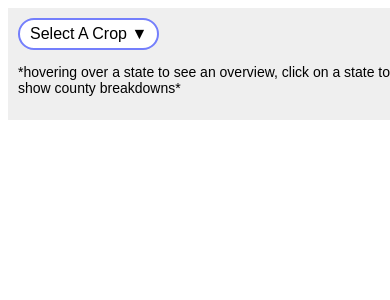
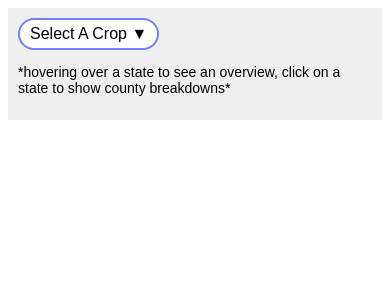
Before and after one commit to Markweese/indigo-api, a Flask app: page / in a window 390 px wide. Shown: the top 300 px of the page. Run offline with Flask 2, Linux system fonts and the light colour scheme; parts of the project's set-up code (start-up, migrations or seed data) failed here and were passed over; some libraries are stand-ins or nearby versions.

Commit message:
fix window sizing

```diff
--- a/app/templates/index.html
+++ b/app/templates/index.html
@@ -7,7 +7,7 @@
       }
 
       .filters {
-        width: 100% !important;
+        width: initial !important;
       }
 
       .info-box {
@@ -42,7 +42,7 @@
     }
 
     .filters {
-      width: 25%;
+      width: 23%;
       padding: 10px;
       position: relative;
       background-color: #EFEFEF;
```
